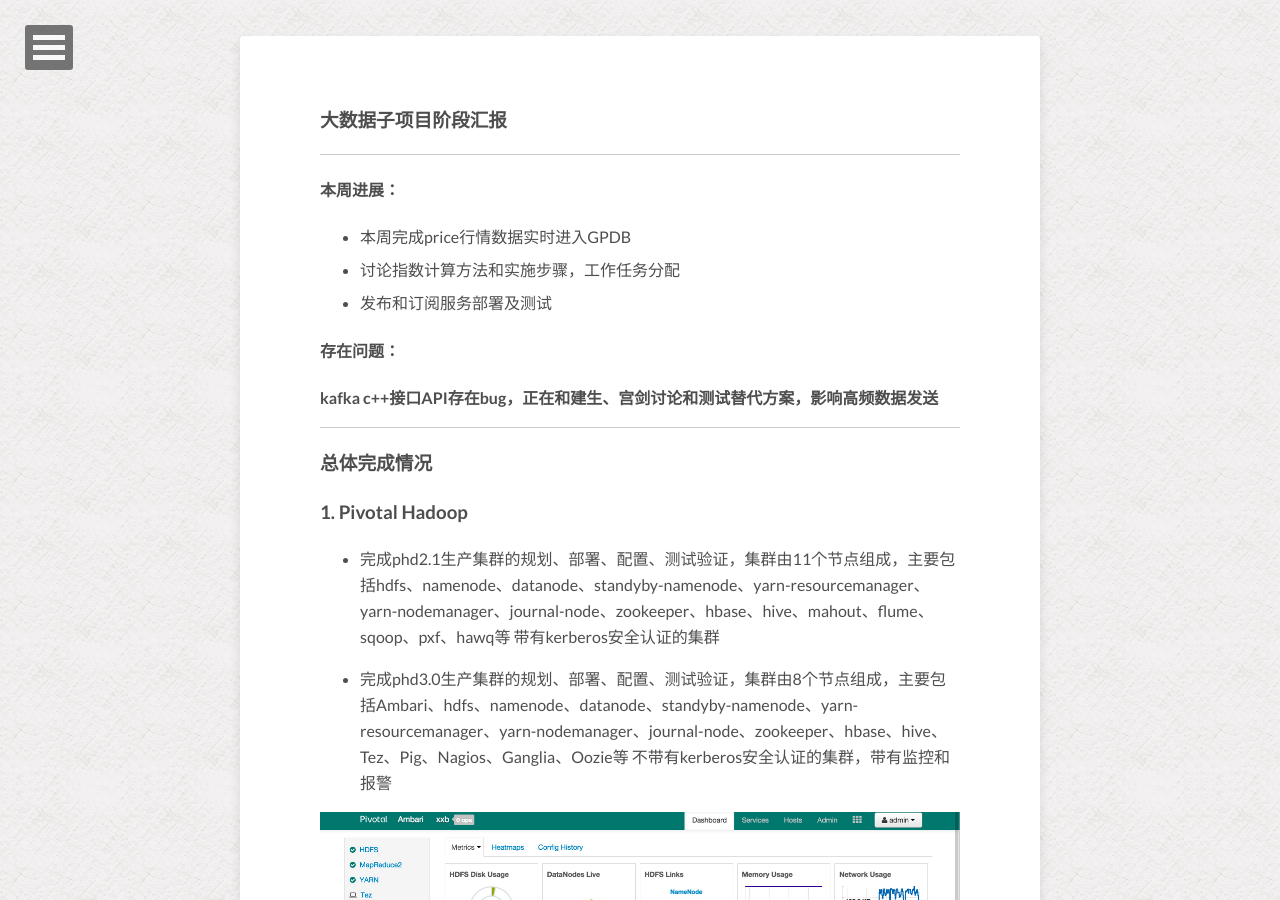
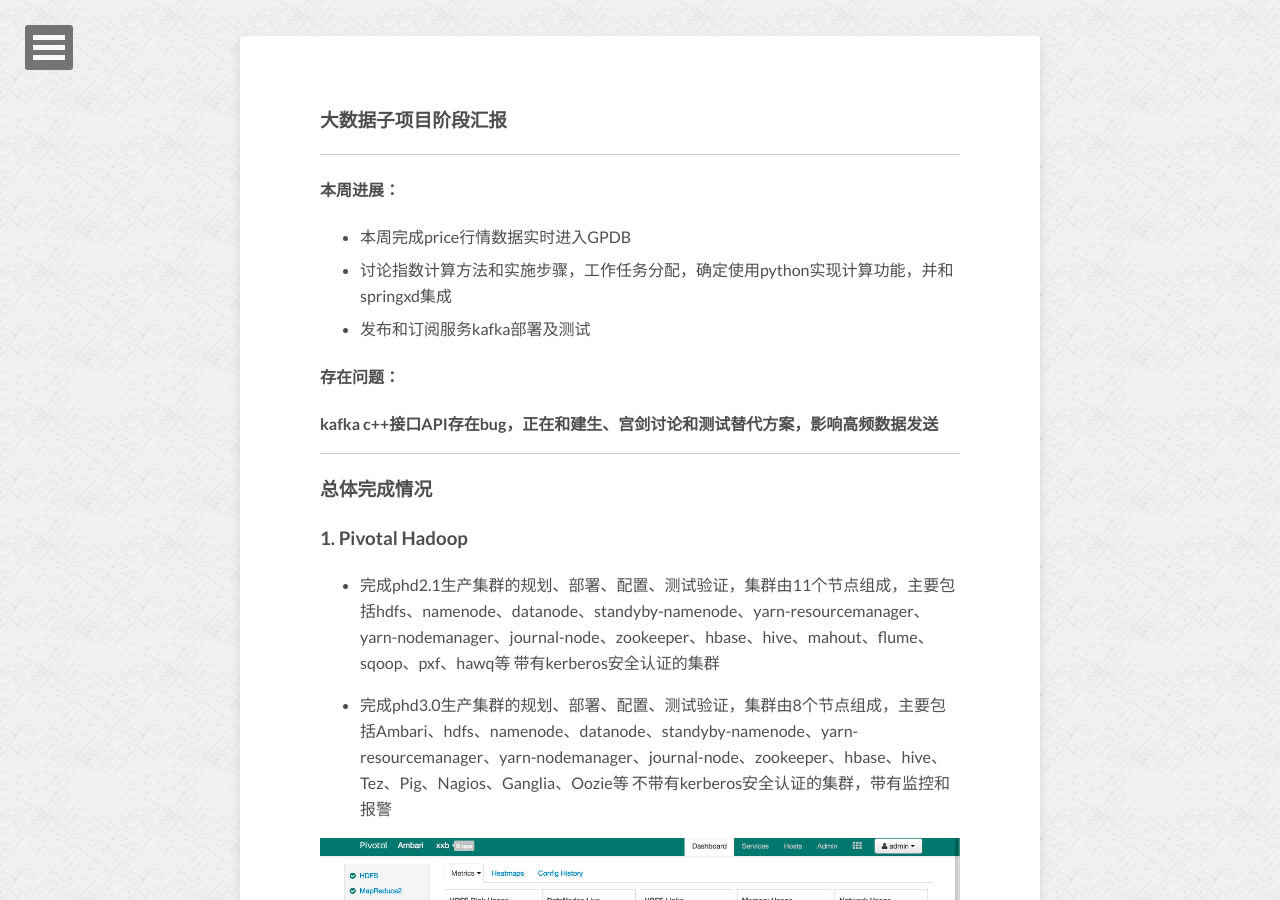
Before and after one commit to hj1984930/hj1984930.github.io, a Jekyll site: the page built from _posts/2015-09-30-bigdata.md, in a window 1280 px wide and 900 px high, scrolled down 414 px. Built offline with Jekyll 4.4.1, drawn with Linux system fonts in a browser that asks for light colours; nearby versions of some CDN libraries; comment, search, counter and statistics services are not loaded.

Commit message:
modify springxd

```diff
--- a/_posts/2015-09-30-bigdata.md
+++ b/_posts/2015-09-30-bigdata.md
@@ -15,8 +15,8 @@ image:
 ####本周进展：
 
 * 本周完成price行情数据实时进入GPDB
-* 讨论指数计算方法和实施步骤，工作任务分配
-* 发布和订阅服务部署及测试
+* 讨论指数计算方法和实施步骤，工作任务分配，确定使用python实现计算功能，并和springxd集成
+* 发布和订阅服务kafka部署及测试
 
 ####存在问题：
 
```
Also changed, not shown: 1 other file.
